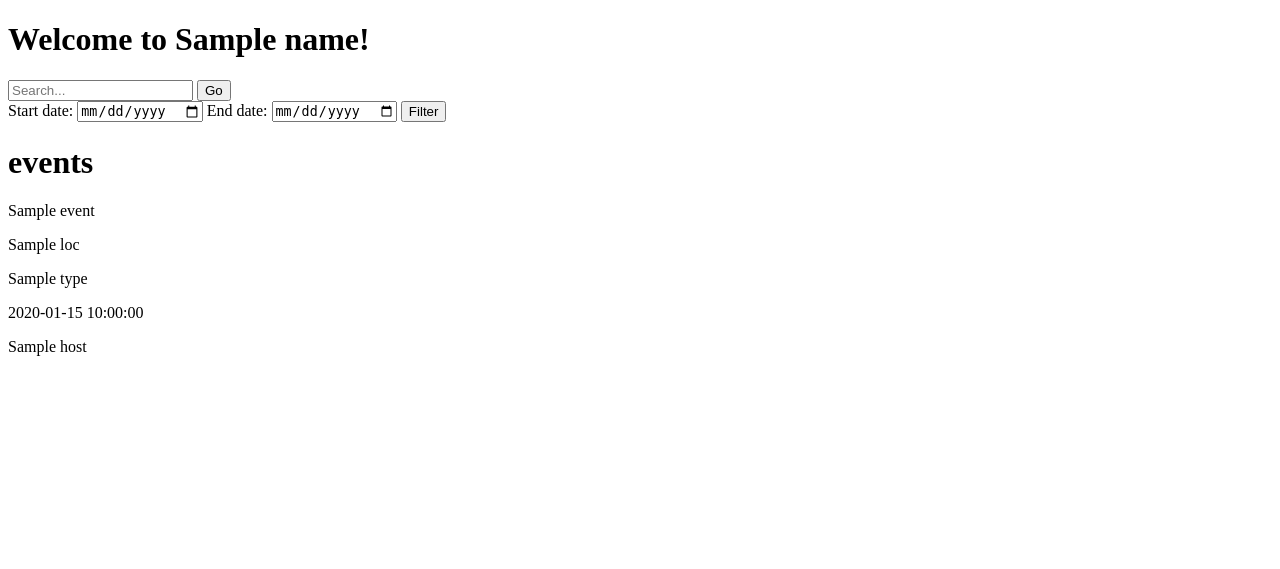
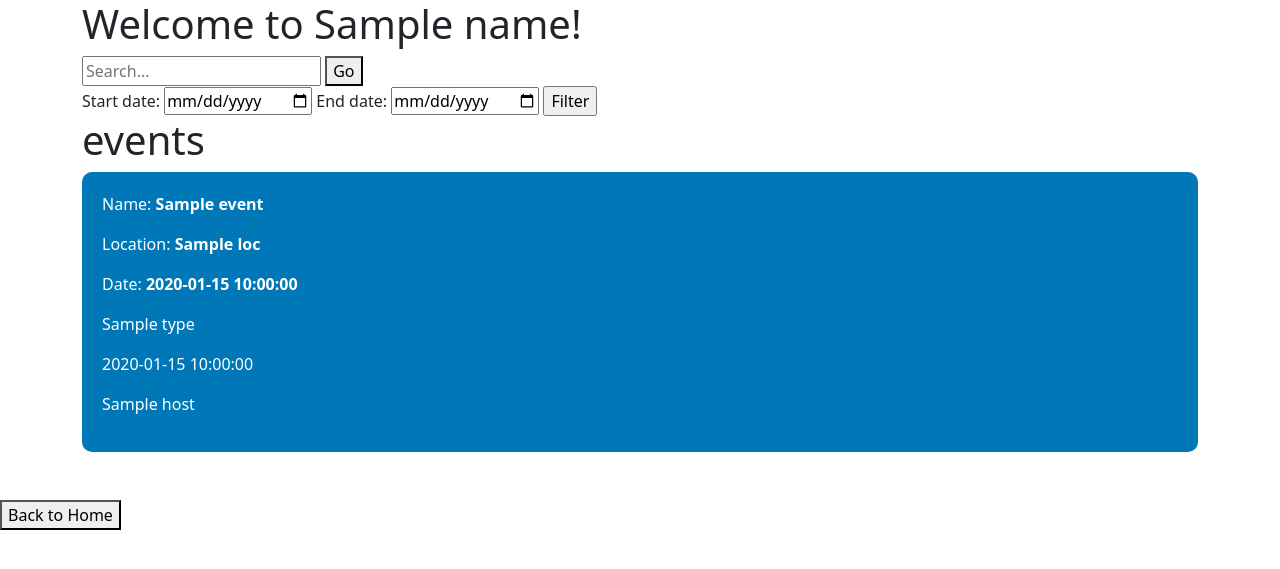
Before and after one commit to maxcka/hackathon_flask, a Flask app: template templates/events.html in a window 1280 px wide. Shown: the top 569 px of the page. Run offline with Flask 2, Linux system fonts and the light colour scheme; the template is opened without the code that fills it: most values are stand-ins (such as "Sample title", 1, 10 or a date in 2020); some libraries are stand-ins or nearby versions.

Commit message:
Cool Blue Boxes

```diff
--- a/models/events.py
+++ b/models/events.py
@@ -40,6 +40,7 @@ def getEvents():
         events_list.append({
             "name": event[4],
             "loc": event[1],
+            "date": event[3]
 
         })
         # print(*event)
--- a/templates/base.html
+++ b/templates/base.html
@@ -5,9 +5,11 @@
     {% include "imports.html" %}
   </head>
   <body>
+    <div class="container">
     <h1>{{ name }}</h1>
     <br>
     {% block content %}
     {% endblock %}
+    </div>
 </body>
 </html>
--- a/templates/events.html
+++ b/templates/events.html
@@ -2,8 +2,10 @@
 <html>
   <head>
     <title>{{ title }}</title>
+    {% include "imports.html" %}
   </head>
   <body>
+    <div class="container">
     <h1>Welcome to {{ name }}!</h1>
     <form method="get" action="{{ url_for('search') }}">
       <input type="text" name="query" placeholder="Search...">
@@ -22,12 +24,19 @@
       events
     </h1>
     {% for event in events_list %}
-      <p>{{ event.name }}</p>
-      <p>{{ event.loc }}</p>
+      <div class="container" style="background-color: #0077B6; padding: 20px; border-radius: 10px; color: white;">
+      <p>Name: <strong>{{ event.name }}</strong></p>
+      <p>Location: <strong>{{ event.loc }}</strong></p>
+      <p>Date: <strong>{{ event.date }}</strong></p>
       <p>{{ event.type }}</p>
       <p>{{ event.time }}</p>
       <p>{{ event.host }}</p>
+      </div>
       <br>
     {% endfor %}
+    </div>
+    <br>
+    <button onclick="location.href='{{ url_for('index') }}'">Back to Home</button>
+    <br>
   </body>
 </html>
```
